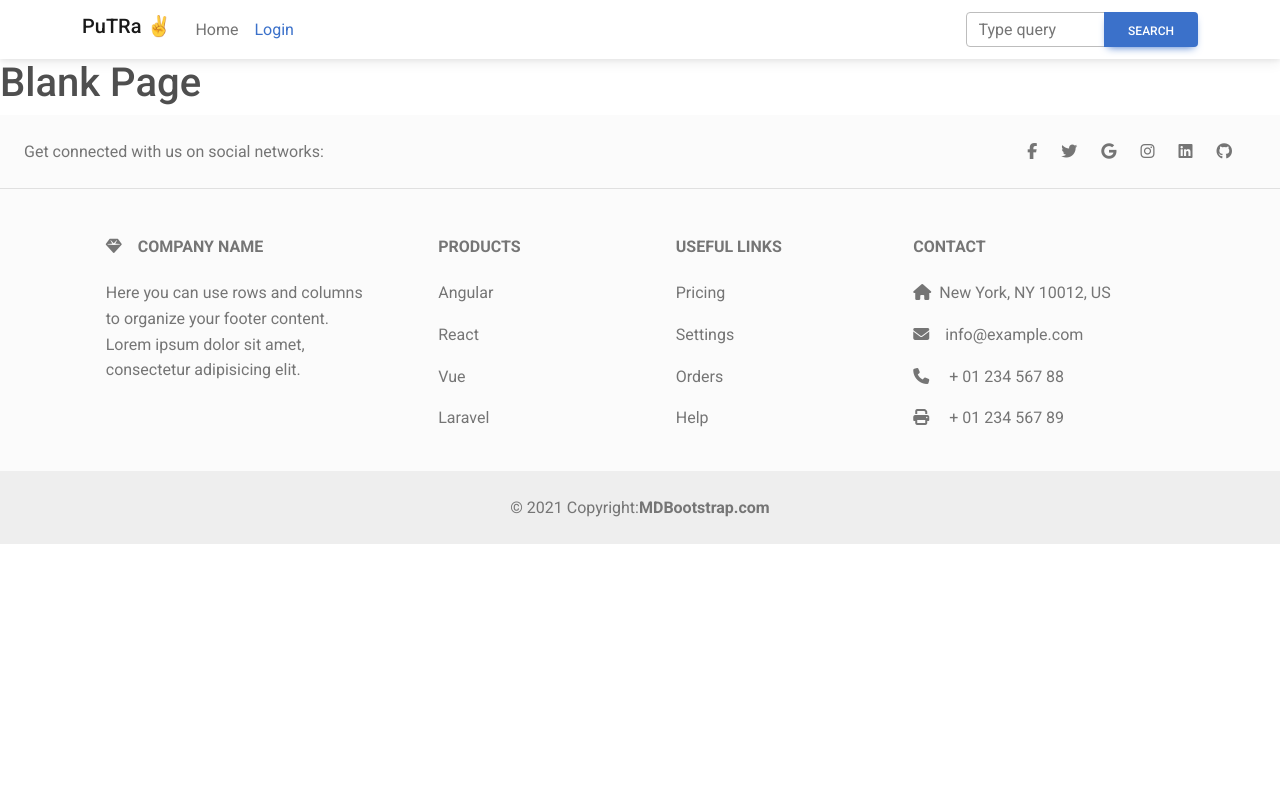
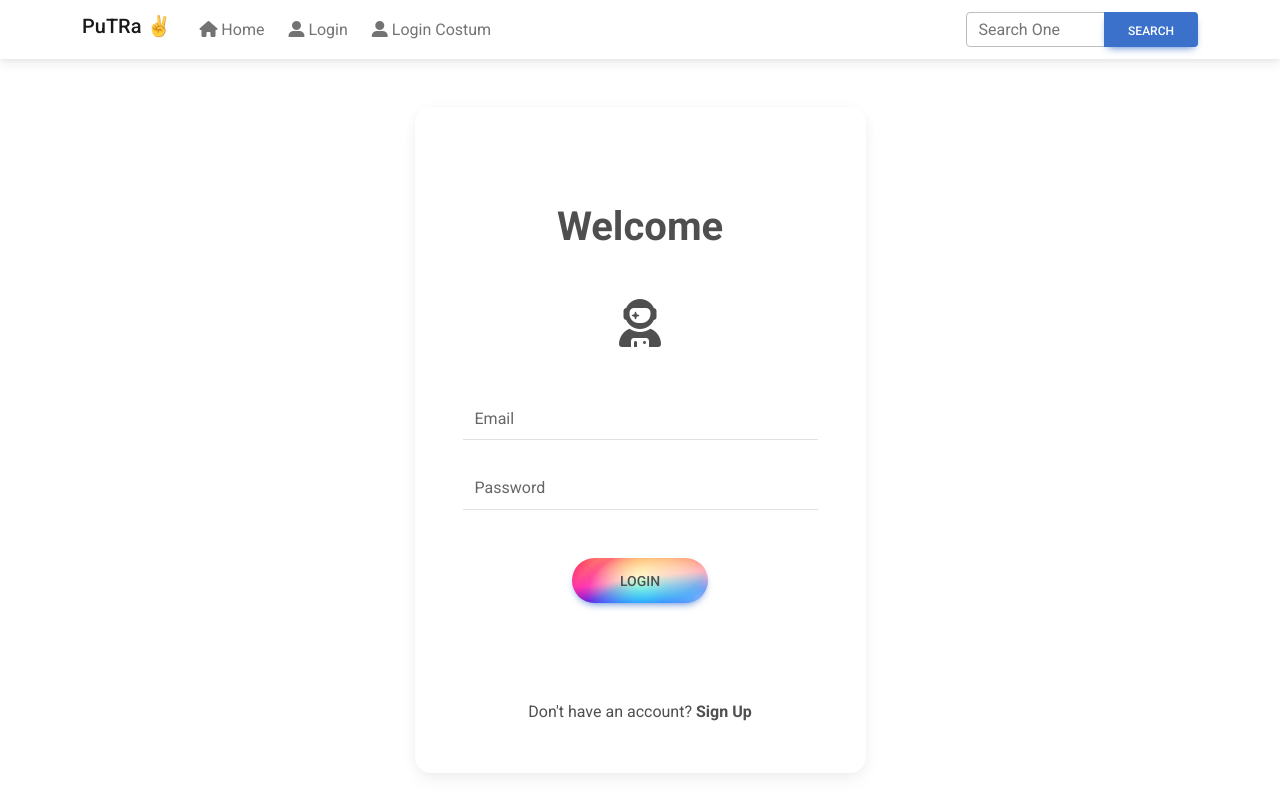
Before and after one commit to pardedeputra27/mdb-react, a React (Create React App) app: page /loginCostum in a window 1280 px wide. Shown: the top 800 px of the page. Built offline with nearby package versions, Linux system fonts and the light colour scheme.

Commit message:
success add route and create a page

```diff
--- a/src/App.js
+++ b/src/App.js
@@ -1,14 +1,13 @@
 import React from "react";
-import { BrowserRouter, Switch, Route } from "react-router-dom";
 import Footer from "./components/Footer";
 import Navbar from "./components/Navbar";
 
 function App() {
   return (
-    <BrowserRouter>
+    <React.Fragment>
       <Navbar />
       <Footer />
-    </BrowserRouter>
+    </React.Fragment>
   );
 }
 
--- a/src/components/Navbar.js
+++ b/src/components/Navbar.js
@@ -1,18 +1,12 @@
-import React, { useState } from 'react';
+import React, {useState} from 'react';
 import {
   MDBContainer,
   MDBNavbar,
-  MDBNavbarBrand,
   MDBNavbarToggler,
   MDBIcon,
   MDBNavbarNav,
   MDBNavbarItem,
-  MDBNavbarLink,
   MDBBtn,
-  MDBDropdown,
-  MDBDropdownToggle,
-  MDBDropdownMenu,
-  MDBDropdownItem,
   MDBCollapse,
 } from 'mdb-react-ui-kit';
 
@@ -21,20 +15,21 @@ import { BrowserRouter, Switch, Route,Link } from "react-router-dom";
 import LoginPage from "./LoginPage";
 import NoPage from "./NoPage/Blank";
 import Footer from "./Footer";
+import LoginCostum from './login/LoginCostum';
 
 const Navbar = () => {
   const [showBasic, setShowBasic] = useState(false);
-  const [active, setActive] = useState(false);
-  function HandleActive() {
-    setActive(!active);
-  }
 
-  function linkActive(check){
-          if(check){
-              return 'nav-link active text-primary';
-          }else{
-            return 'nav-link';
-          }
+  function LinkHoverIn (e){
+    if(e.target.classList.contains("active")){
+        e.target.classList.remove('active');
+        e.target.classList.remove('text-info');
+    }else{
+        e.target.classList.add('active');
+        e.target.classList.add('text-info');
+    }
+    e.preventDefault();
+
   }
 
   return (
@@ -53,16 +48,25 @@ const Navbar = () => {
 
           <MDBCollapse navbar show={showBasic}>
             <MDBNavbarNav className='mr-auto mb-2 mb-lg-0'>
-              <MDBNavbarItem>
-                <Link className={linkActive(active)}  to ="/" onClick={HandleActive}>Home</Link>
+              <MDBNavbarItem className='px-1'>
+                <Link className="nav-link" color='red' to ="/"  onMouseEnter ={LinkHoverIn}>
+                <MDBIcon fas icon="home" /> Home
+                </Link>
               </MDBNavbarItem>
-              <MDBNavbarItem>
-                <Link className={linkActive(!active)}  to ="/login" onClick={HandleActive}>Login</Link>
+              <MDBNavbarItem className='px-1'>
+                <Link className="nav-link"  to ="/login" onMouseEnter ={LinkHoverIn}>
+                <MDBIcon fas icon="user-alt" /> Login
+                </Link>
+              </MDBNavbarItem>
+              <MDBNavbarItem className='px-1'>
+                <Link className="nav-link"  to ="/loginCostum" onMouseEnter ={LinkHoverIn}>
+                <MDBIcon fas icon="user-alt" /> Login Costum
+                </Link>
               </MDBNavbarItem>
             </MDBNavbarNav>
 
             <form className='d-flex input-group w-auto'>
-              <input type='search' className='form-control' placeholder='Type query' aria-label='Search' />
+              <input type='search' className='form-control' placeholder='Search One' aria-label='Search' />
               <MDBBtn color='primary'>Search</MDBBtn>
             </form>
           </MDBCollapse>
@@ -72,6 +76,7 @@ const Navbar = () => {
         <Route exact path="/"><Home /></Route>
         <Route path="/footer"><Footer /></Route>
         <Route path="/login"><LoginPage /></Route>
+        <Route path="/loginCostum"><LoginCostum /></Route>
         <Route path="*"><NoPage /></Route>
       </Switch>
     </BrowserRouter>
--- /dev/null
+++ b/src/components/login/LoginCostum.css
@@ -0,0 +1,5 @@
+
+.gradient-custom {
+background: radial-gradient(50% 123.47% at 50% 50%, #00FF94 0%, #720059 100%), linear-gradient(121.28deg, #669600 0%, #FF0000 100%), linear-gradient(360deg, #0029FF 0%, #8FFF00 100%), radial-gradient(100% 164.72% at 100% 100%, #6100FF 0%, #00FF57 100%), radial-gradient(100% 148.07% at 0% 0%, #FFF500 0%, #51D500 100%);
+background-blend-mode: screen, color-dodge, overlay, difference, normal;
+}
--- /dev/null
+++ b/src/components/login/LoginCostum.js
@@ -0,0 +1,44 @@
+import "./LoginCostum.css"
+
+const LoginCostum = () =>{
+
+    return (
+      <div className="container my-5">
+        <div className="row justify-content-center">
+          <div className="col-12 col-md-8 col-lg-6 col-xl-5">
+            <div className="card" style={{borderRadius:'1rem'}}>
+              <div className="card-body p-5 text-center">
+
+                <div className="my-md-5 pb-5">
+
+                  <h1 className="fw-bold mb-0">Welcome</h1>
+
+                  <i className="fas fa-user-astronaut fa-3x my-5"></i>
+
+                  <div className="form-outline mb-4 border-bottom">
+                    <input type="email" id="typeEmail" className="form-control form-control-lg" />
+                    <label className="form-label" for="typeEmail" >Email</label>
+                  </div>
+
+                  <div className="form-outline mb-5 border-bottom">
+                    <input type="password" id="typePassword" className="form-control form-control-lg" />
+                    <label className="form-label" for="typePassword">Password</label>
+                  </div>
+
+                  <button className="btn btn-primary btn-lg btn-rounded gradient-custom text-body px-5" type="submit">Login</button>
+
+                </div>
+
+                <div>
+                  <p className="mb-0">Don't have an account? <a href="#!" className="text-body fw-bold">Sign Up</a></p>
+                </div>
+
+              </div>
+            </div>
+          </div>
+        </div>
+      </div>
+
+  );
+}
+export default LoginCostum
```
Also changed, not shown: src/copy.js (deleted, +0 -26 lines).
